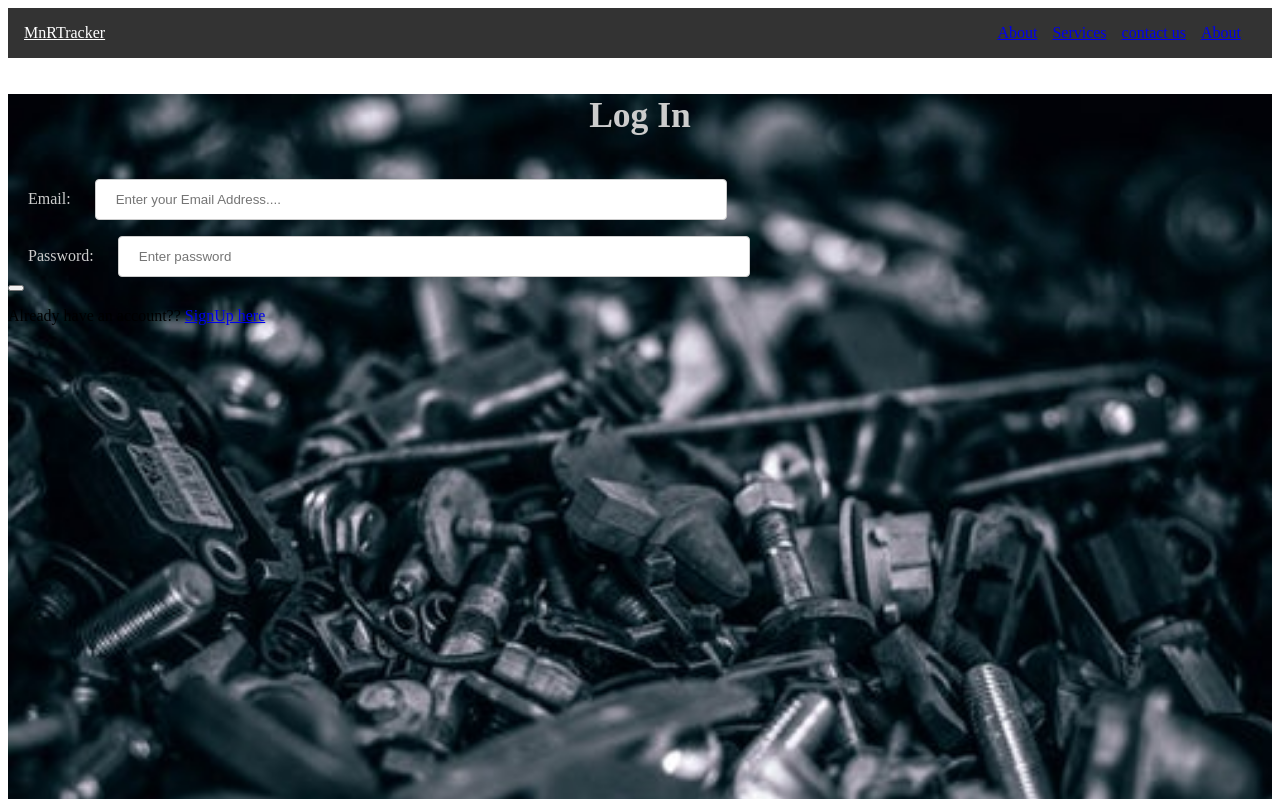
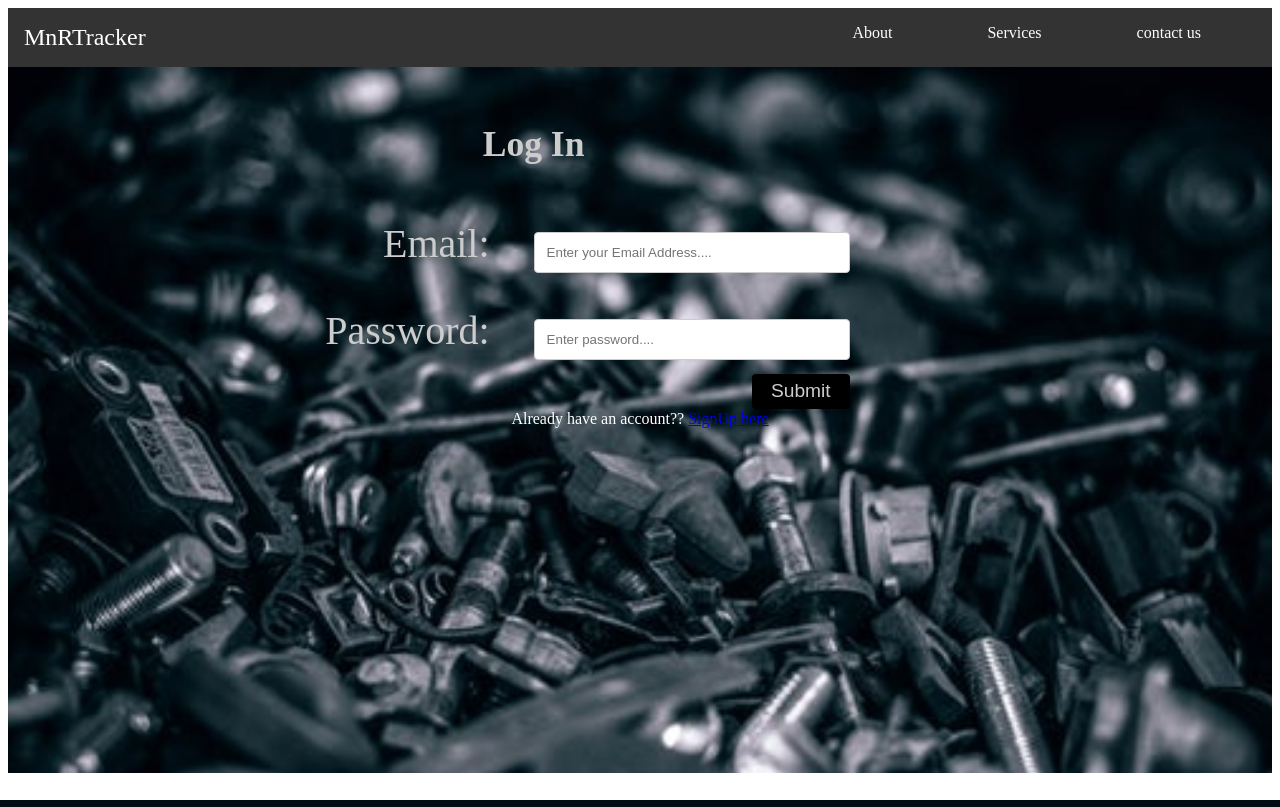
Before and after one commit to Melvin1Atieno/MnR-Tracker, a Python web app: template UI/template/login.html in a window 1280 px wide. Run offline with Jinja, Linux system fonts and the light colour scheme; the template is opened without the code that fills it, so the values that code supplies are empty.

Commit message:
[#157736626][fix] updates login form elements

```diff
--- a/UI/static/CSS/style.css
+++ b/UI/static/CSS/style.css
@@ -8,21 +8,90 @@
 }
 .navbar-brand a {
     color:white;
+    font-size: 150%;
 }
 .navbar-item{
     display:flex;
 }
-.navbar-link {
+.navbar .navbar-link {
     padding-right: 15px;
+}
+.navbar .navbar-link :hover {
+    color:black;
+    background-color: #e6e1e1;
 }
 .navbar-right {
     margin-left:auto;
 }
+.navbar-right a {
+    color:white;
+    padding: 0 40px;
+}
 .navbar-toggle {
     display:none;
 }
+.navbar .navbar-link a {
+    text-decoration: none;
 
-/* styling for smaller screens, adds vertical menu */
+}
+
+
+/* styling for form section */
+.section {
+    height:100%;
+    margin-top:0px;
+    background-image: url(../images/tools.jpg);
+    background-repeat: no-repeat;
+    background-size: cover;
+    max-height: 90%;
+}
+ form .form-control {
+    width:50%;
+    padding:12px;
+    border:1px solid #ccc;
+    border-radius:4px;
+    resize: vertical;
+    /* box-sizing: border-box; */
+}
+.form-header {
+    color:#ccc;
+    text-align: center;
+    font-size: 190%;
+}
+form .form-group label {
+    display:inline-block;
+    margin-right:20px;
+    color: #ccc;
+    font-size: 250%;
+    padding: 20px 20px 20px 0;
+
+}
+form{
+    text-align: right;
+    border-radius: 5px;
+    padding:20px 20px;
+    max-width:50%;
+    margin-left:15%;
+}
+button {
+    background-color: rgb(0, 0, 0);
+    color:#ccc;
+    padding:1% 3%;
+    border:none;
+    border-radius:4px;
+    cursor:pointer;
+    float:right;
+    font-size: 120%;
+}
+button :hover {
+    background-color: black;
+}
+.section p {
+    text-align:center;
+    color: white;
+}
+
+/* styling for smaller screens */
 @media only screen and (max-width:768px){
     .navbar-item, .navbar {
         flex-direction: column;
@@ -47,35 +116,3 @@
     }
 
 }
-/* styling for form section */
-.section {
-    height:100%;
-    margin-top:0px;
-    background-image: url(../images/tools.jpg);
-    background-repeat: no-repeat;
-    background-size: cover;
-    max-height: 90%;
-}
-.form-control{
-    margin:auto;
-    justify-content: center;
-}
-.form-header {
-    color:#ccc;
-    text-align: center;
-    font-size: 190%;
-}
-input{
-    width:50%;
-    padding:12px 20px;
-    margin:8px 0;
-    display: inline-block;
-    border:1px solid #ccc;
-    border-radius:4px;
-    box-sizing: border-box;
-}
-label {
-    color: #ccc;
-    padding: 20px;
-
-}
--- a/UI/template/login.html
+++ b/UI/template/login.html
@@ -25,31 +25,30 @@
                 <div class="navbar-link">
                     <a href="#">contact us</a>
                 </div>
-                <div class="navbar-link">
-                    <a href="#">About</a>
-                </div>
             </nav>
         </div>
         <div class="section">
             <form action="">
-                <div class="form-header">
+                <div class=" form-group form-header">
                     <h3>Log In</h3>
                 </div>
-                <div class="form-control">
+                <div class="form-group">
                     <label for="email">Email: </label>
-                    <input type="email" id="email" name="email" placeholder="Enter your Email Address....">
+                    <input class="form-control" type="email" id="email" name="email" placeholder="Enter your Email Address....">
                 </div>
-                <div>
+                <div class="form-group">
                     <label for="password">Password: </label>
-                    <input type="password" id="password" name="password" placeholder="Enter password">
+                    <input class= "form-control" type="password" id="password" name="password" placeholder="Enter password....">
                 </div>
-                <div>
-                    <button type="submit" value="submit"></button>
-                </div>
+                <div class="form-group">
+                    <button type="submit" value="submit">Submit</button>
+                </div >
+            </form>
+            <div>
                 <p>Already have an account??
                     <a href="signup.html">SignUp here</a>
                 </p>
-            </form>
+            </div>
         </div>
         <script src="../static/JS/myjs.js"></script>
     </body>
```
